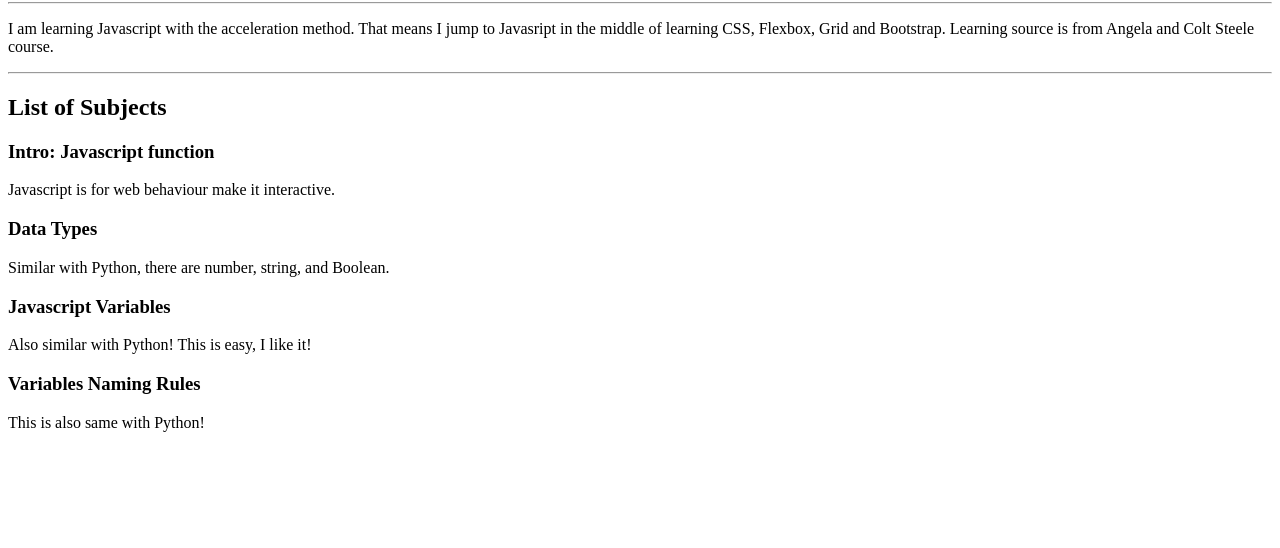
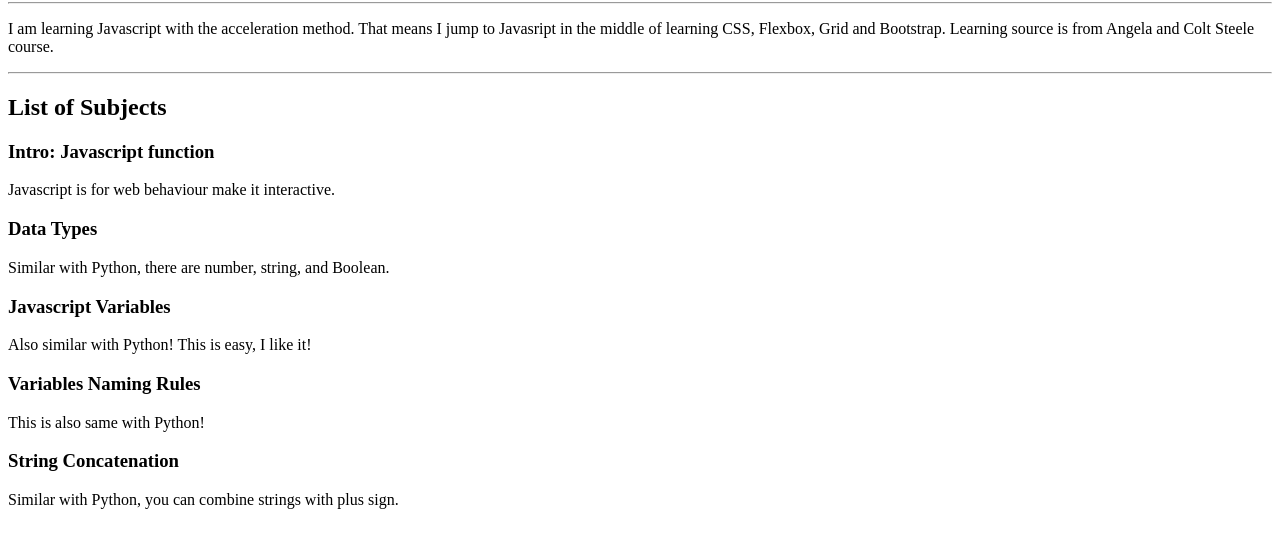
Before and after one commit to ekohadipermana/my_learning_2024, a plain HTML site: page web_development_colt_steele_2024/learning_javascript.html in a window 1280 px wide. Shown: the part 78-626 px from the top of the page. Drawn offline with Linux system fonts and the light colour scheme.

Commit message:
adding subject details for string concatenation

```diff
--- a/web_development_colt_steele_2024/learning_javascript.html
+++ b/web_development_colt_steele_2024/learning_javascript.html
@@ -21,7 +21,8 @@
     <p>Also similar with Python! This is easy, I like it!</p>
     <h3>Variables Naming Rules</h3>
     <p>This is also same with Python!</p>
-
+    <h3>String Concatenation</h3>
+    <p>Similar with Python, you can combine strings with plus sign. </p>
 
 </body>
 </html>
```
